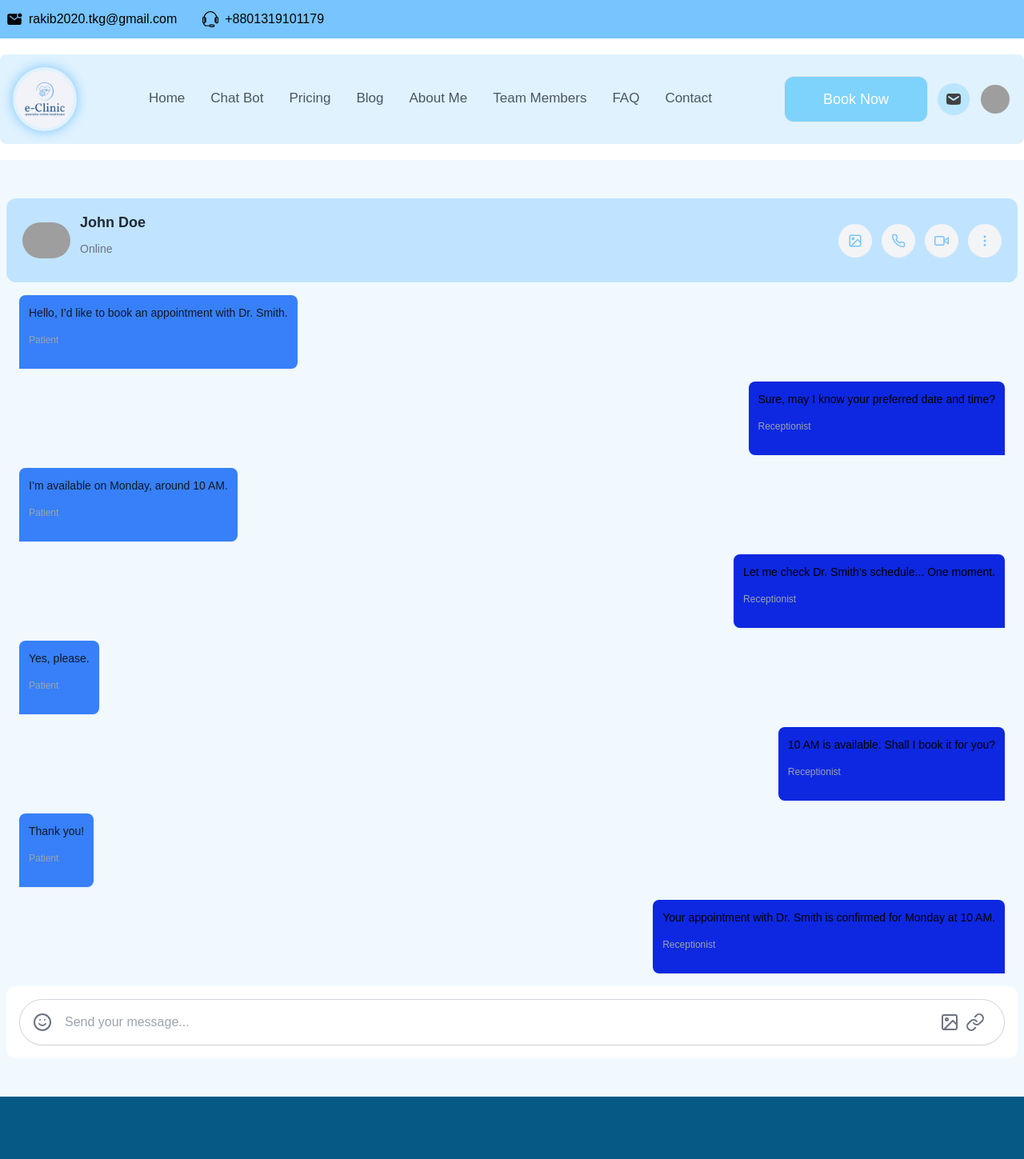
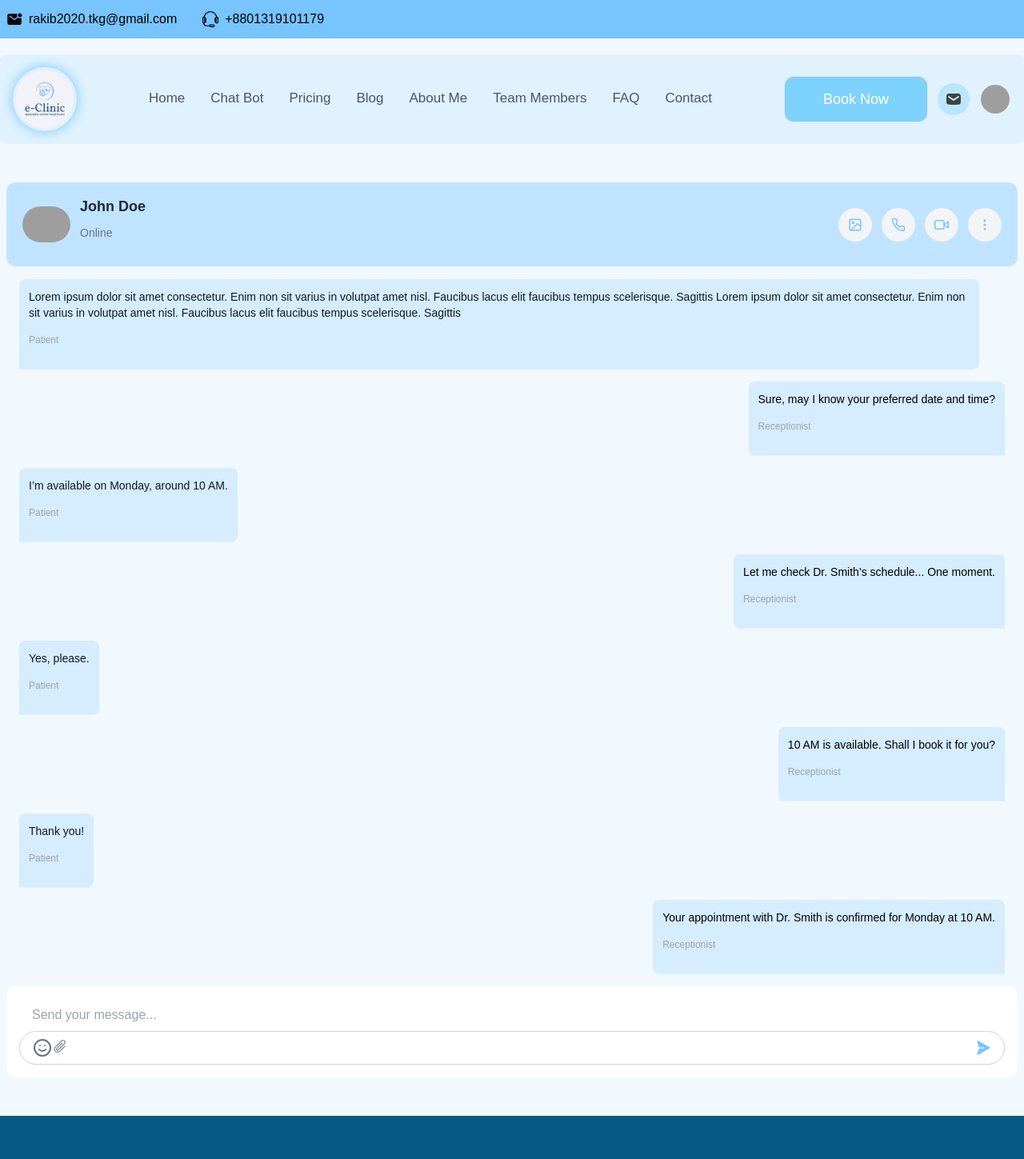
Before and after one commit to FahimAhamed101/dococ, a Next.js app: page /message in a window 1280 px wide. Shown: the top 1449 px of the page at 80% size. Built offline with nearby package versions, Linux system fonts and the light colour scheme; grey boxes are pictures that could not be loaded; a web font is replaced by a local one.

Commit message:
message modification done

```diff
--- a/src/components/Pages/Message/Message.tsx
+++ b/src/components/Pages/Message/Message.tsx
@@ -3,6 +3,8 @@ import MainContainer from "@/components/Shared/MainContainer/MainContainer";
 import Image from "next/image";
 import Link from "next/link";
 import React from "react";
+import notfound from "@/assets/sentmessage.svg"
+import file from "@/assets/file.svg"
 import {
   FiImage,
   FiLink,
@@ -90,9 +92,9 @@ const ChatWindow: React.FC<ChatWindowProps> = ({ member }) => (
 
     {/* Chat Messages Area */}
     <div className="flex-1 p-4 overflow-y-auto">
-      <div className="space-y-4">
+      <div className="space-y-4 ">
         <MessageBubble
-          message="Hello, I’d like to book an appointment with Dr. Smith."
+          message="Lorem ipsum dolor sit amet consectetur. Enim non sit varius in volutpat amet nisl. Faucibus lacus elit faucibus tempus scelerisque. Sagittis Lorem ipsum dolor sit amet consectetur. Enim non sit varius in volutpat amet nisl. Faucibus lacus elit faucibus tempus scelerisque. Sagittis"
           sender="Patient"
           position="left"
         />
@@ -131,24 +133,24 @@ const ChatWindow: React.FC<ChatWindowProps> = ({ member }) => (
     </div>
 
     {/* Message Input */}
-    <div className="p-4 bg-white rounded-xl">
-      <div className="flex items-center bg-white rounded-full border border-gray-300 px-4 py-2 shadow-sm">
-        <button className="text-gray-500 hover:text-blue-500 transition duration-200">
-          <FiSmile size={24} />
-        </button>
-        <input
+    <div className="p-4 bg-white rounded-xl">   <input
           type="text"
           placeholder="Send your message..."
           className="flex-1 px-4 py-2 text-gray-700 placeholder-gray-400 focus:outline-none rounded-full"
         />
+      <div className="flex justify-between items-center bg-white rounded-full border border-gray-300 px-4 py-2 shadow-sm">
+        <button className="text-gray-500 flex hover:text-blue-500 transition duration-200">
+          <FiSmile size={24} />      <Image src={file} alt="lock icon" width={20} height={16} />
+        </button>
+
         <button className="text-gray-500 hover:text-blue-500 transition duration-200">
-          <FiImage size={24} />
+        <Image src={notfound} alt="lock icon" width={20} height={16} />
         </button>
-        <button className="text-gray-500 hover:text-blue-500 mx-2 transition duration-200">
-          <FiLink size={24} />
-        </button>
+
       </div>
     </div>
+
+
   </div>
 );
 
@@ -159,10 +161,10 @@ const MessageBubble: React.FC<MessageBubbleProps> = ({
 }) => (
   <div className={`flex ${position === "right" ? "justify-end" : ""}`}>
     <div
-      className={`max-w-xs md:max-w-md lg:max-w-lg p-3 rounded-lg shadow-sm ${
+      className={`max-w-[65rem] md:max-w-[65rem] lg:max-w-[75rem] p-3  rounded-lg shadow-sm ${
         position === "right"
-          ? "bg-primary text-black rounded-br-none"
-          : "bg-secondary text-gray-900 rounded-bl-none"
+          ? "bg-[#D5EDFF] text-black rounded-br-none"
+          : "bg-[#D5EDFF] text-gray-900 rounded-bl-none"
       }`}
     >
       <p className="text-sm">{message}</p>
--- a/src/components/Shared/Navbar/Navbar.tsx
+++ b/src/components/Shared/Navbar/Navbar.tsx
@@ -40,7 +40,7 @@ const Navbar = () => {
   const isTermCondition = pathname === "/terms-conditions";
   const isChangePassword = pathname === "/change-password";
   const isNotFound = pathname === "/notfound";
-
+  const isMessage = pathname === "/message";
   return (
     <nav
       className={
@@ -59,6 +59,8 @@ const Navbar = () => {
           : isPrivacyPolicy
           ? "bg-sky-50 pt-5"
           : isChangePassword
+          ? "bg-[#F1F9FF] pt-5"
+            : isMessage
           ? "bg-[#F1F9FF] pt-5"
           : "w-full py-2 sm:py-3 md:py-4 lg:py-5"
       }
```
Also changed, not shown: src/assets/file.svg (added), src/assets/sentmessage.svg (added).
